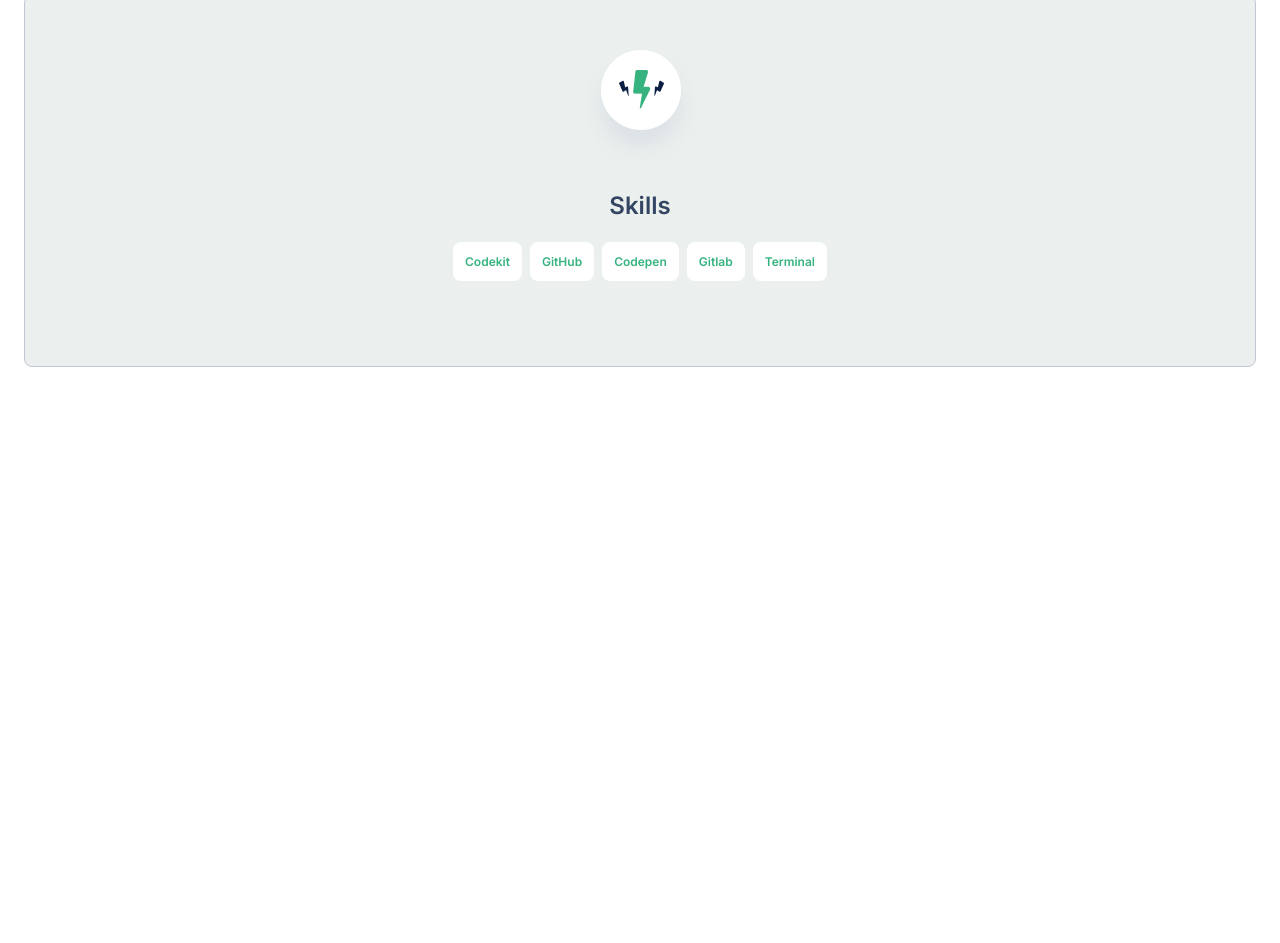
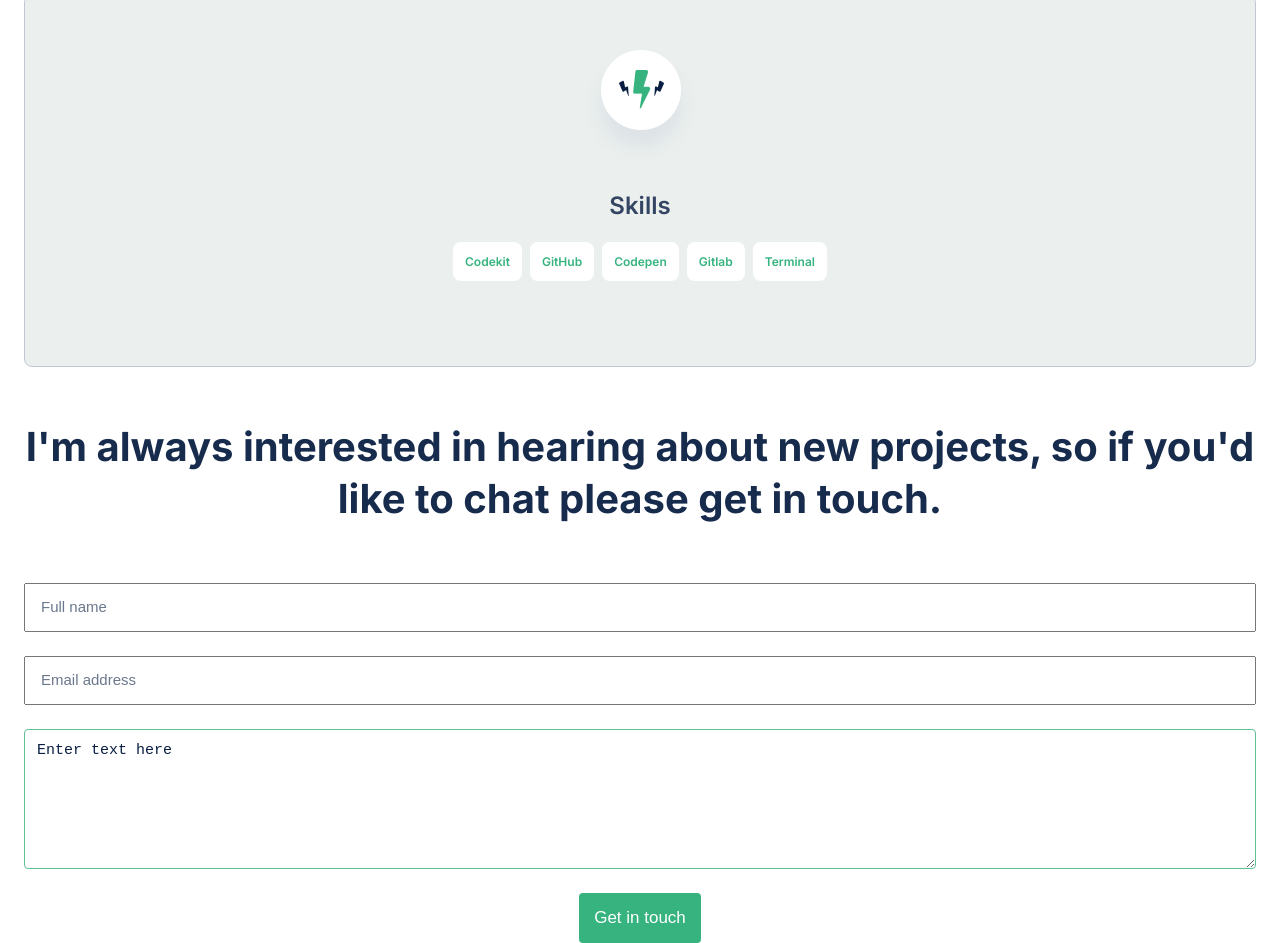
Before and after one commit to rashedarman/portfolio, a website: page index.html in a window 1280 px wide. Shown: the part 4764-5707 px from the top of the page. Before the commit the page ends 5155 px from the top, so only its background shows below. Drawn offline with Linux system fonts and the light colour scheme.

Commit message:
Add contact form

```diff
--- a/index.html
+++ b/index.html
@@ -210,6 +210,29 @@
           </div>
         </div>
       </section>
+
+      <section id="contact-form">
+        <h3 class="heading-primary">
+          I'm always interested in hearing about new projects, so if you'd like
+          to chat please get in touch.
+        </h3>
+
+        <form action="#">
+          <input type="text" name="name" id="name" placeholder="Full name" />
+          <input
+            type="email"
+            name="email"
+            id="email"
+            placeholder="Email address"
+          />
+          <textarea
+            name="message"
+            id="message"
+            placeholder="Enter text here"
+          ></textarea>
+          <input class="btn-primary" type="submit" value="Get in touch" />
+        </form>
+      </section>
     </main>
   </body>
 </html>
--- a/styles.css
+++ b/styles.css
@@ -166,7 +166,8 @@
   display: flex;
   flex-direction: column;
   align-items: center;
-  background-image: url("./assets/aboutme-illustration-1.png"), url("./assets/aboutme-illustration-2.png");
+  background-image: url("./assets/aboutme-illustration-1.png"),
+    url("./assets/aboutme-illustration-2.png");
   background-position: right top, left bottom;
   background-repeat: no-repeat;
 }
@@ -206,3 +207,39 @@
   background-color: #fff;
   border-radius: 8px;
 }
+
+#contact-form {
+  padding: 0 24px;
+}
+
+#contact-form > form {
+  display: flex;
+  flex-direction: column;
+  gap: 24px;
+}
+
+#contact-form h3 {
+  margin-bottom: 58px;
+}
+
+#contact-form input {
+  padding: 15px;
+}
+
+#contact-form input::placeholder {
+  color: #6b778c;
+  font-weight: 400;
+  font-size: 15px;
+}
+
+#contact-form textarea {
+  height: 114px;
+  padding: 12px;
+  border: 1px solid #60c095;
+  border-radius: 4px;
+}
+
+#contact-form textarea::placeholder {
+  color: #091e42;
+  font-size: 15px;
+}
```
